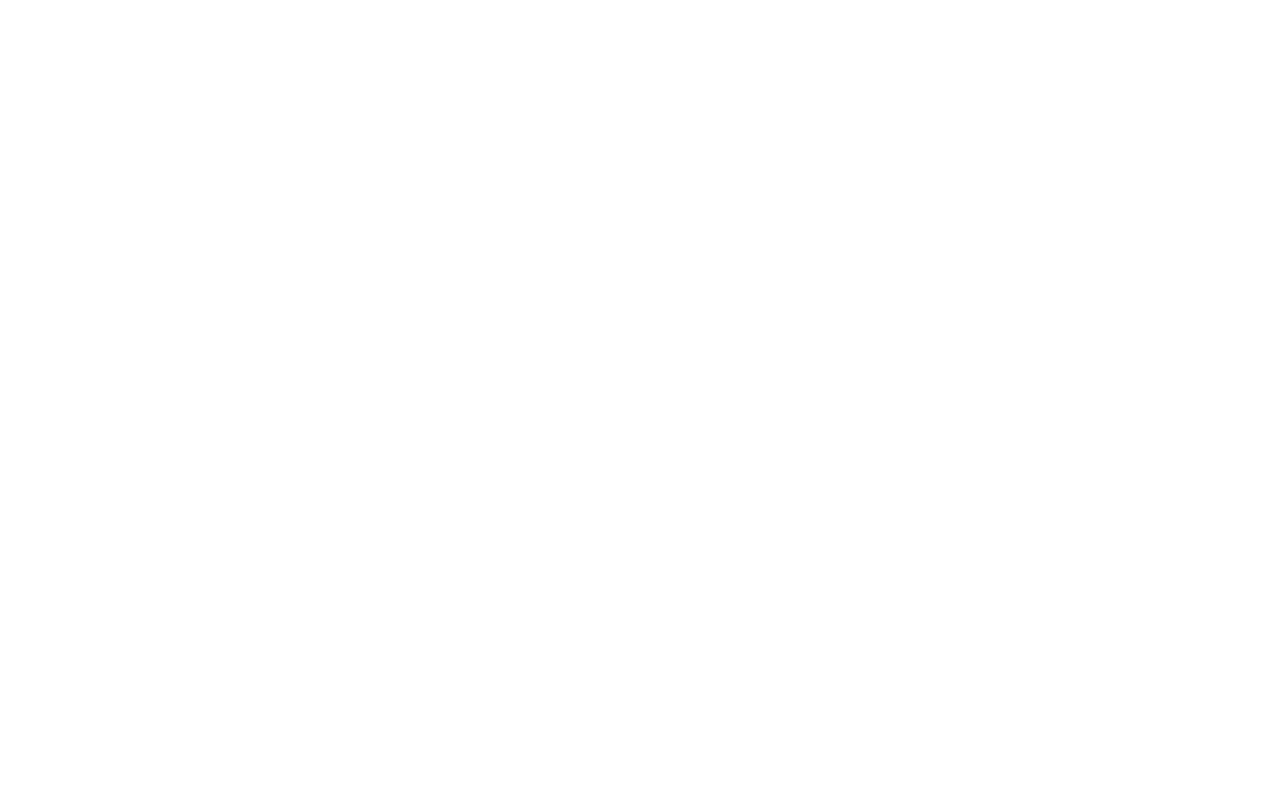
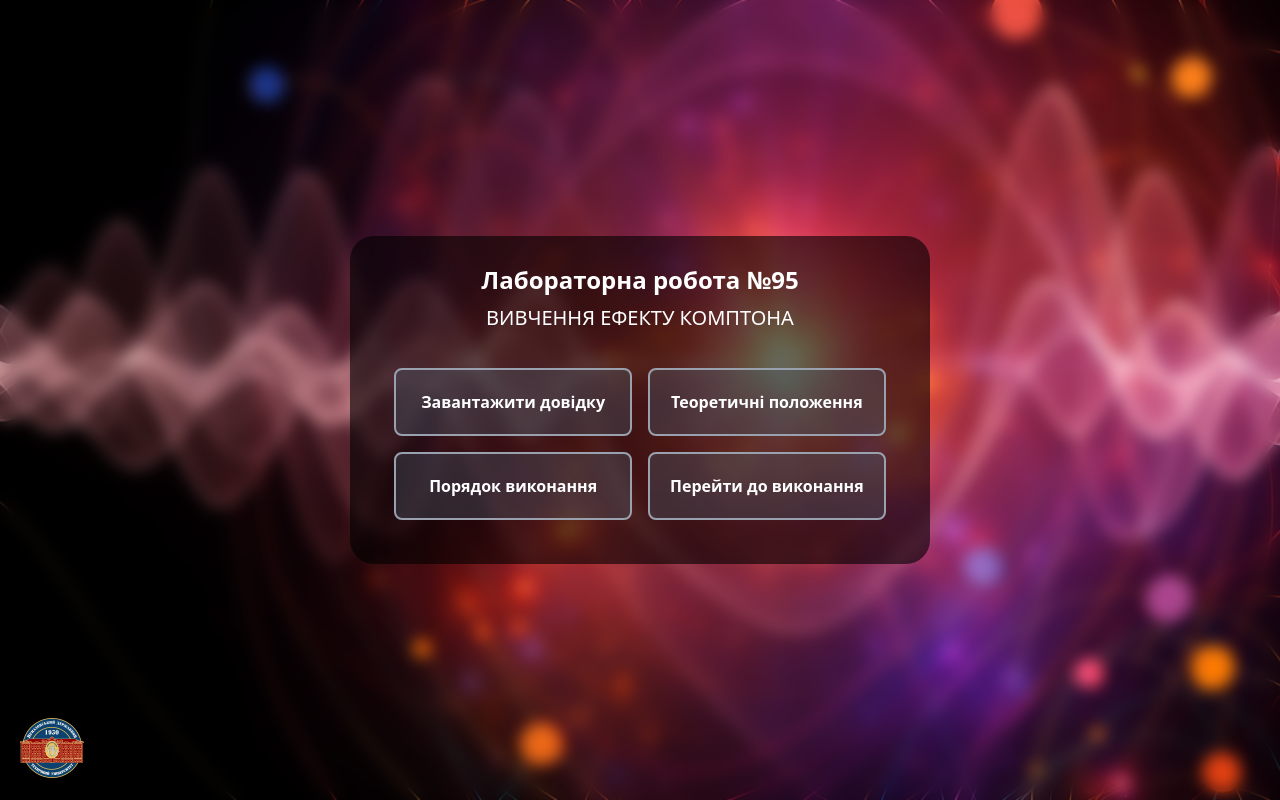
Before and after one commit to Kyk0/Compton-effect-lab, a React (Vite) app: page / in a window 1280 px wide. Built offline with nearby package versions, Linux system fonts and the light colour scheme.

Commit message:
other fixes to go to netlify

```diff
--- a/src/Home.jsx
+++ b/src/Home.jsx
@@ -5,7 +5,7 @@
       <main className="min-h-screen relative overflow-hidden">
         <div
           className="absolute inset-0 bg-cover bg-center"
-          style={{ backgroundImage: `url(${import.meta.env.BASE_URL}background.png)` }}
+          style={{ backgroundImage: `url('/background.png')` }}
         ></div>
 
         {/* blur */}
@@ -25,7 +25,7 @@
 
             <div className="grid grid-cols-2 p-4 font-semibold gap-4 mt-5   ">
               <a
-                href={`${import.meta.env.BASE_URL}Lab95ukr.docx`}
+                href="/Lab95ukr.docx"
                 download
                 className="bg-gray-600/40 p-5 rounded-lg border-2 border-gray-400 transition-all duration-300
                 hover:bg-cyan-600/90 hover:scale-105 hover:border-cyan-300 cursor-pointer"
@@ -61,7 +61,7 @@
         </div>
 
         <img
-          src={`${import.meta.env.BASE_URL}pdtu-logo.png`}
+          src="/pdtu-logo.png"
           alt="Логотип"
           className="absolute bottom-5 left-5 w-16 h-16 object-contain z-10"
         />
--- a/src/InstructionsPage.jsx
+++ b/src/InstructionsPage.jsx
@@ -6,7 +6,7 @@
       {/* background */}
       <div
         className="absolute inset-0 bg-cover bg-center z-0"
-        style={{ backgroundImage: `url(${import.meta.env.BASE_URL}background.png)` }}
+        style={{ backgroundImage: 'url(background.png)' }}
       />
       <div className="absolute inset-0 backdrop-blur-sm bg-black/70 z-0" />
 
@@ -17,7 +17,7 @@
         {/* content box */}
         <div className="bg-white rounded-2xl shadow-xl w-full max-w-3xl my-8 h-[calc(100vh-4rem)] overflow-hidden">
           <iframe
-            src={`${import.meta.env.BASE_URL}Plan/Lab95ukr_plan.html`}
+            src="/Plan/Lab95ukr_plan.html"
             title="Plan"
             className="w-full h-full border-none rounded-2xl px-6 py-2"
           />
--- a/src/LabPage.jsx
+++ b/src/LabPage.jsx
@@ -68,7 +68,7 @@
       <div className="absolute inset-0 bg-black/70 z-0" />
       <div
         className="absolute inset-0 bg-cover bg-center z-0"
-        style={{ backgroundImage: `url(${import.meta.env.BASE_URL}playground.jpeg)` }}
+        style={{ backgroundImage: 'url(playground.jpeg)' }}
       />
       <div className="absolute inset-0 backdrop-blur-sm backdrop-brightness-50 z-0 bg-black/70" />
 
@@ -116,7 +116,7 @@
         {/* cables image */}
         {isWideScreen ? (
           <img
-            src={`${import.meta.env.BASE_URL}cables.png`}
+            src="/cables.png"
             alt="Cables"
             className="absolute"
             style={{
@@ -129,7 +129,7 @@
           />
         ) : (
           <img
-            src={`${import.meta.env.BASE_URL}cables.png`}
+            src="/cables.png"
             alt="Cables"
             className="absolute"
             style={{
@@ -147,7 +147,7 @@
           {/* setup image and power button */}
           <div className="relative">
             <img
-              src={`${import.meta.env.BASE_URL}compton.png`}
+              src="/compton.png"
               alt="Compton setup"
               style={{
                 width: "400px",
@@ -181,7 +181,7 @@
           {/* screen and chart */}
           <div className="relative w-full max-w-[650px] aspect-[16/9]">
             <img
-              src={`${import.meta.env.BASE_URL}screen.png`}
+              src="/screen.png"
               alt="Display"
               className="w-full h-full object-contain"
             />
--- a/src/TheoryPage.jsx
+++ b/src/TheoryPage.jsx
@@ -6,7 +6,7 @@
       {/* background */}
       <div
         className="absolute inset-0 bg-cover bg-center z-0"
-        style={{ backgroundImage: `url(${import.meta.env.BASE_URL}background.png)` }}
+        style={{ backgroundImage: 'url(background.png)' }}
       />
       <div className="absolute inset-0 backdrop-blur-sm bg-black/70 z-0" />
 
@@ -17,7 +17,7 @@
         {/* content box */}
         <div className="bg-white rounded-2xl shadow-xl w-full max-w-3xl my-8 h-[calc(100vh-4rem)] overflow-hidden">
           <iframe
-            src={`${import.meta.env.BASE_URL}Theory/Lab95ukr_theory.html`}
+            src="/Theory/Lab95ukr_theory.html"
             title="Theory"
             className="w-full h-full border-none rounded-2xl px-6 py-2"
           />
--- a/src/main.jsx
+++ b/src/main.jsx
@@ -7,7 +7,7 @@
 import InstructionsPage from "./InstructionsPage.jsx";
 
 createRoot(document.getElementById("root")).render(
-  <BrowserRouter basename="/Compton-effect-lab">
+  <BrowserRouter>
     <Routes>
       <Route path="/" element={<Home />} />
       <Route path="/playground" element={<LabPage />} />
--- a/vite.config.js
+++ b/vite.config.js
@@ -4,7 +4,6 @@
 
 // https://vite.dev/config/
 export default defineConfig({
-  base: '/Compton-effect-lab/',
   plugins: [
     tailwindcss(),
     react()
```
